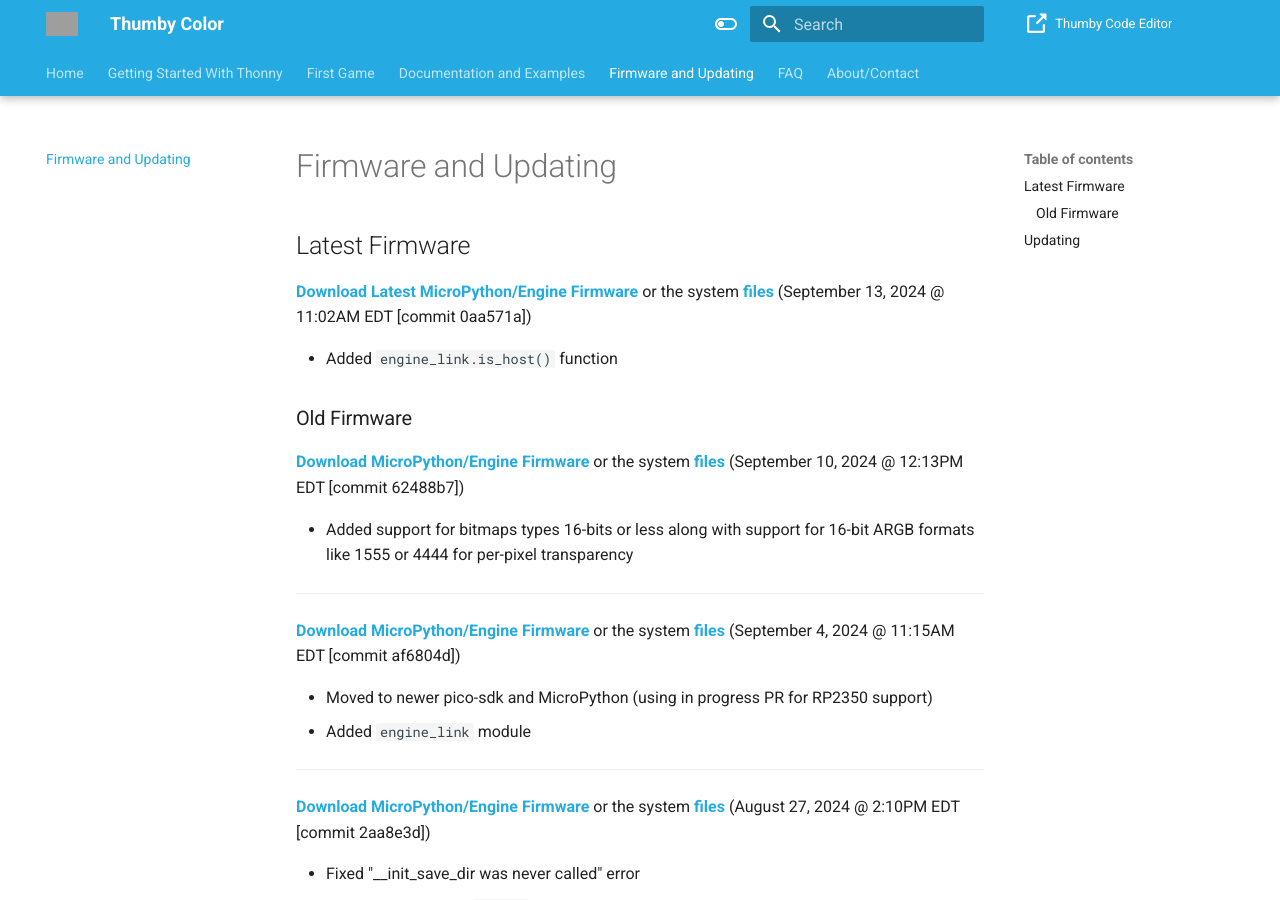
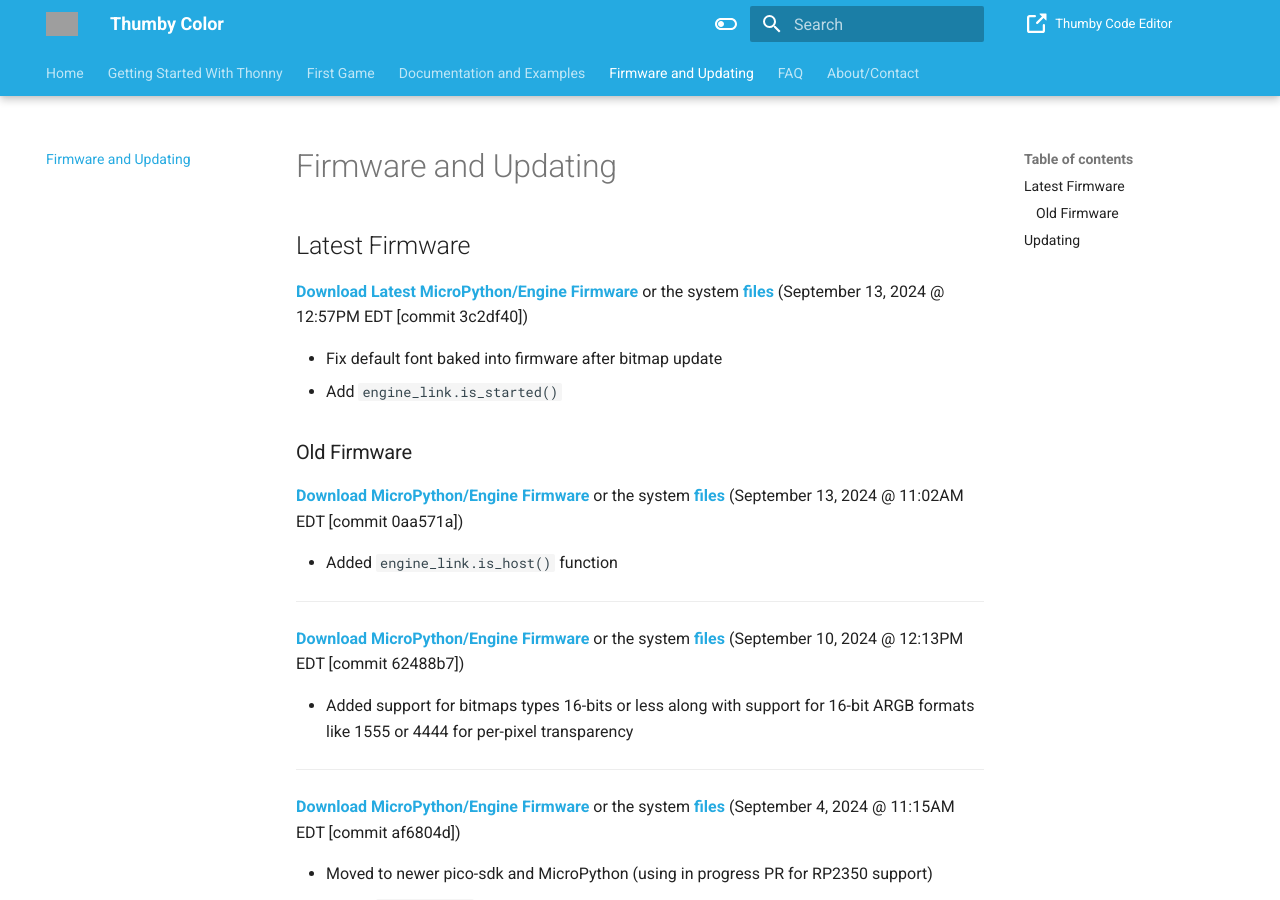
Before and after one commit to TinyCircuits/Thumby-Color-Website, an MkDocs documentation site: the page built from docs/pages/firmware-and-updating/firmware-and-updating.md, in a window 1280 px wide and 900 px high. Built offline with MkDocs 1.6.1 and Material for MkDocs 9.7.7, drawn with Linux system fonts in a browser that asks for light colours; grey boxes are pictures that could not be loaded.

Commit message:
Update for default font fix and engine_link.is_started()

```diff
--- a/docs/pages/firmware-and-updating/firmware-and-updating.md
+++ b/docs/pages/firmware-and-updating/firmware-and-updating.md
@@ -1,11 +1,18 @@
 ## Latest Firmware
 
-<a href="https://color.thumby.us/firmware_0aa571a.uf2" target="_blank" alt="Firmware">**Download Latest MicroPython/Engine Firmware**</a> or the system <a href="https://github.com/TinyCircuits/TinyCircuits-Tiny-Game-Engine/tree/0aa571a516e9034d1efdafab6b9069882ac199f3" target="_blank" alt="Firmware">**files**</a> (September 13, 2024 @ 11:02AM EDT [commit 0aa571a])
+<a href="https://color.thumby.us/firmware_3c2df40.uf2" target="_blank" alt="Firmware">**Download Latest MicroPython/Engine Firmware**</a> or the system <a href="https://github.com/TinyCircuits/TinyCircuits-Tiny-Game-Engine/tree/3c2df40bc66eb270cbe27f15c0f575aecf390aba" target="_blank" alt="Firmware">**files**</a> (September 13, 2024 @ 12:57PM EDT [commit 3c2df40])
+
+* Fix default font baked into firmware after bitmap update
+* Add `engine_link.is_started()`
+
+
+### Old Firmware
+
+<a href="https://color.thumby.us/firmware_0aa571a.uf2" target="_blank" alt="Firmware">**Download MicroPython/Engine Firmware**</a> or the system <a href="https://github.com/TinyCircuits/TinyCircuits-Tiny-Game-Engine/tree/0aa571a516e9034d1efdafab6b9069882ac199f3" target="_blank" alt="Firmware">**files**</a> (September 13, 2024 @ 11:02AM EDT [commit 0aa571a])
 
 * Added `engine_link.is_host()` function
 
-
-### Old Firmware
+---
 
 <a href="https://color.thumby.us/firmware_62488b7.uf2" target="_blank" alt="Firmware">**Download MicroPython/Engine Firmware**</a> or the system <a href="https://github.com/TinyCircuits/TinyCircuits-Tiny-Game-Engine/tree/62488b74f1fa745afcd1826e4182bd63dd82b956" target="_blank" alt="Firmware">**files**</a> (September 10, 2024 @ 12:13PM EDT [commit 62488b7])
 
```
Also changed, not shown: 3 other files.
